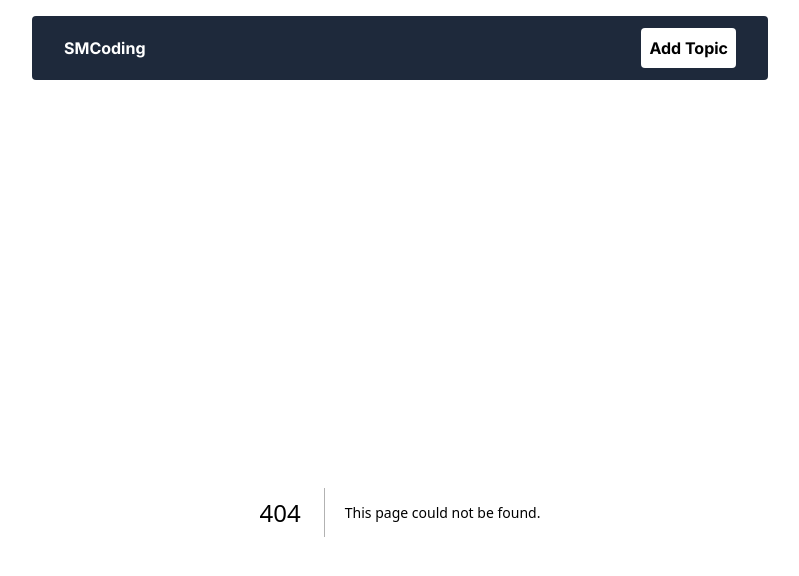
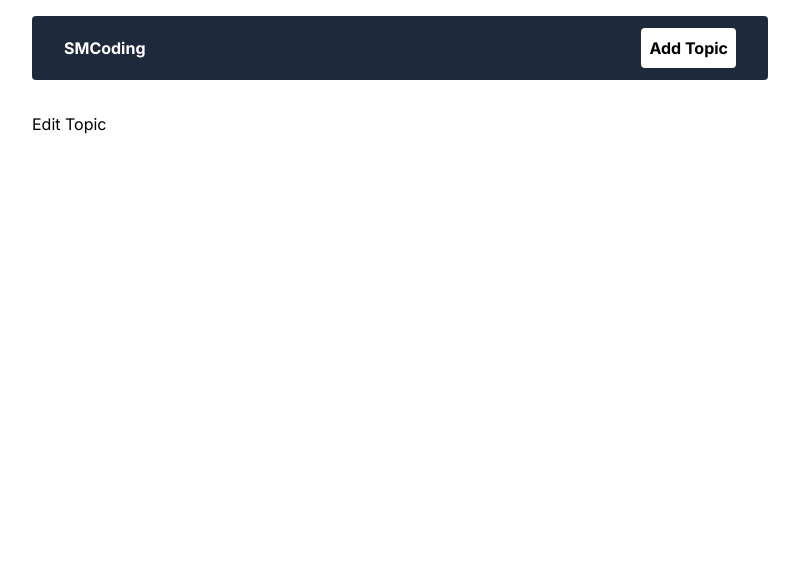
Before and after one commit to shahenwaz/mongodb-crud, a Next.js app: page /editTopic/123 in a window 1280 px wide. Before the commit this address had no page. Shown: the top 576 px of the page, without its empty margins (240-1039 px from the left). Built offline with nearby package versions, Linux system fonts and the light colour scheme.

Commit message:
Page added - editTopic ( dynamic route [id] )

```diff
--- /dev/null
+++ b/app/editTopic/[id]/page.jsx
@@ -0,0 +1,3 @@
+export default function EditTopic() {
+  return <div>Edit Topic</div>;
+}
```
